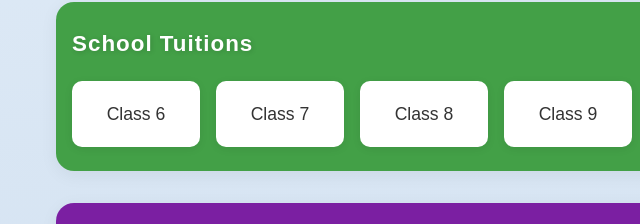
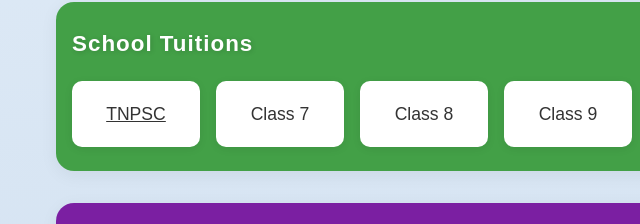
Before and after one commit to rjagathe/drillmasters-lms, a plain HTML site: page index.html in a window 1280 px wide. Shown: the part 561-785 px from the top of the page, 0-640 px from the left. Drawn offline with Linux system fonts and the light colour scheme.

Commit message:
Updated index.html for 6 std file linkikg

```diff
--- a/index.html
+++ b/index.html
@@ -277,7 +277,7 @@
         <section class="band school">
             <h2>School Tuitions</h2>
             <div class="tiles-container">
-                <div class="tile">Class 6</div>
+                <a href="tnpsc.html" class="tile">TNPSC</a>
                 <div class="tile">Class 7</div>
                 <div class="tile">Class 8</div>
                 <div class="tile">Class 9</div>
```
